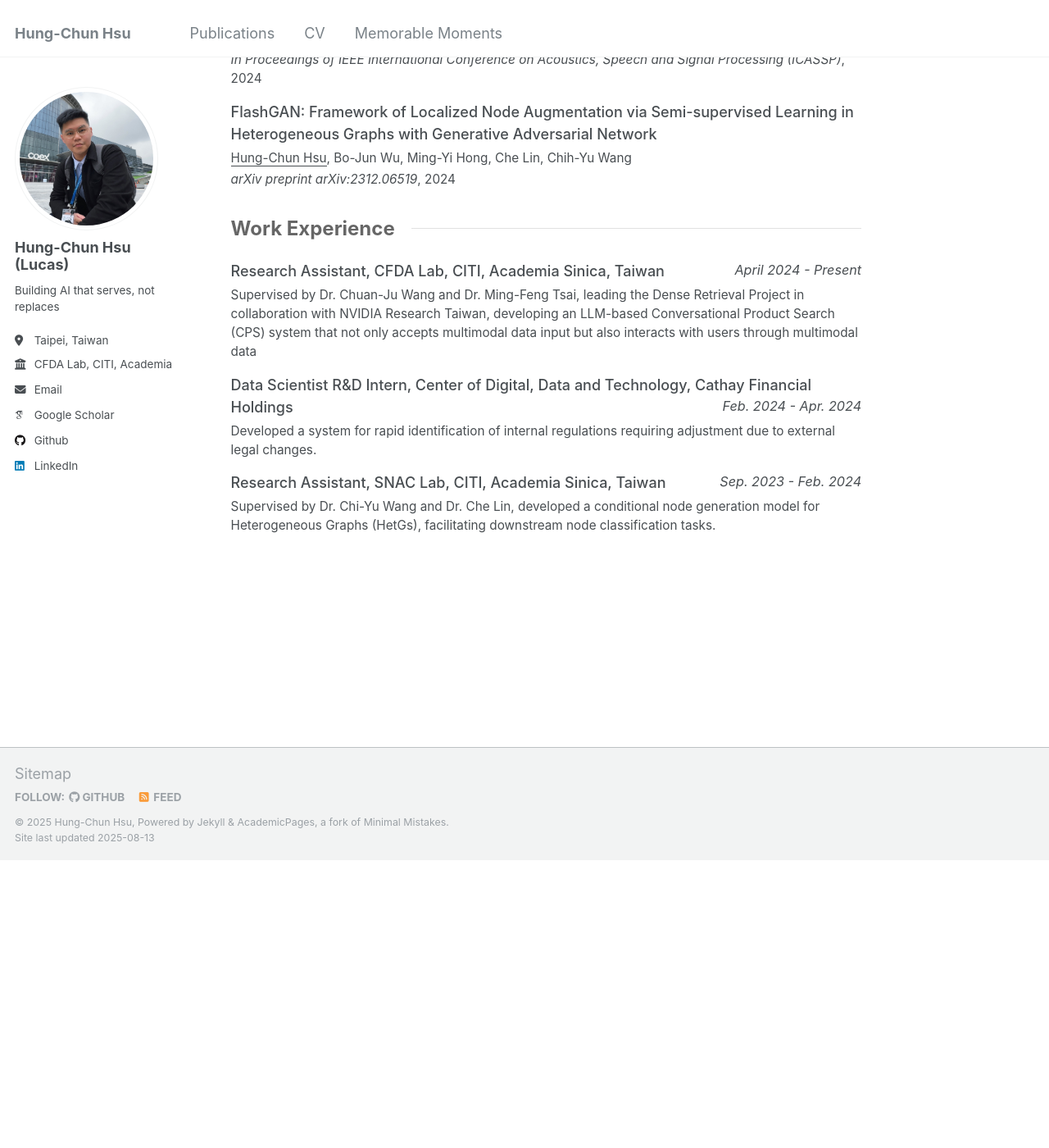
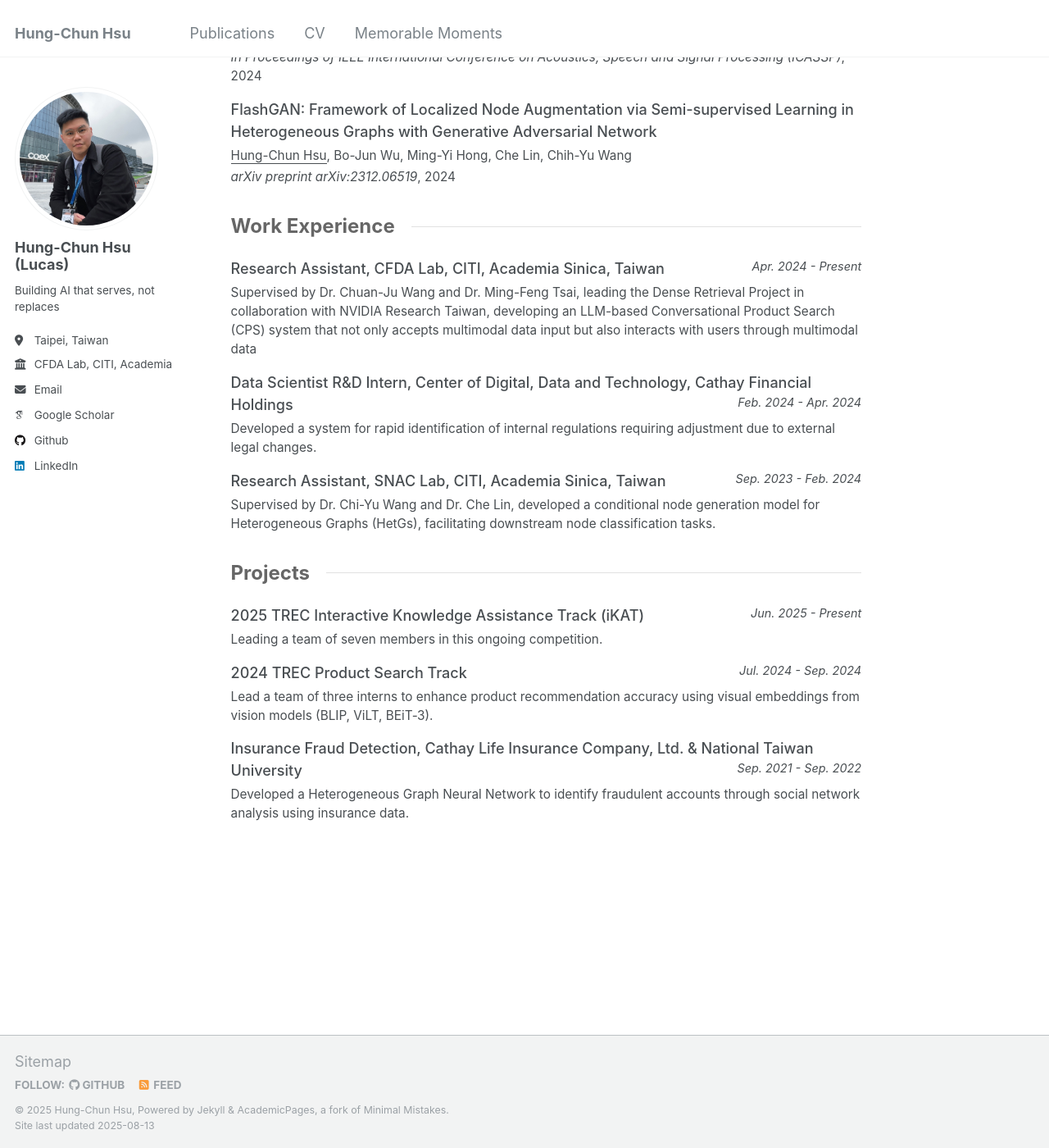
Before and after one commit to lucas-hc-hsu/lucas-hc-hsu.github.io, a Jekyll site: the page built from _pages/cv.md, in a window 1280 px wide and 1400 px high, scrolled down 458 px. Shown: the whole window at 82% size. Built offline with Jekyll 4.4.1, drawn with Linux system fonts in a browser that asks for light colours; some web fonts are replaced; before the commit the page ends 1507 px from its top, so only the background shows below that.

Commit message:
update cv.md

```diff
--- a/_pages/cv.md
+++ b/_pages/cv.md
@@ -27,7 +27,7 @@ Education
   </div>
   <div style="flex: 1; min-width: 250px;">
     <p style="margin-top: 0; margin-bottom: 5px; font-weight: 550;">
-      M.S. in Data Science, National Taiwan University <span style="float: right; font-style: italic; font-size: 0.9em; font-weight: normal;">Sep. 2021 - Aug. 2023</span>
+      M.S. in Data Science, National Taiwan University <span style="float: right; font-style: italic; font-size: 0.8em; font-weight: normal;">Sep. 2021 - Aug. 2023</span>
     </p>
   </div>
 </div>
@@ -38,7 +38,7 @@ Education
   </div>
   <div style="flex: 1; min-width: 250px;">
     <p style="margin-top: 0; margin-bottom: 5px; font-weight: 550;">
-      B.S. in Engineering and System Science, National Tsing Hua University <span style="float: right; font-style: italic; font-size: 0.9em; font-weight: normal;">Sep. 2017 - Jun. 2021</span>
+      B.S. in Engineering and System Science, National Tsing Hua University <span style="float: right; font-style: italic; font-size: 0.8em; font-weight: normal;">Sep. 2017 - Jun. 2021</span>
     </p>
   </div>
 </div>
@@ -97,7 +97,7 @@ Work Experience
 <div style="display: flex; align-items: flex-start; gap: 15px; margin: 15px 0; flex-wrap: wrap;">
   <div style="flex: 1; min-width: 250px;">
     <p style="margin-top: 0; margin-bottom: 5px; font-weight: 550;">
-      Research Assistant, CFDA Lab, CITI, Academia Sinica, Taiwan <span style="float: right; font-style: italic; font-size: 0.9em; font-weight: normal;">April 2024 - Present</span>
+      Research Assistant, CFDA Lab, CITI, Academia Sinica, Taiwan <span style="float: right; font-style: italic; font-size: 0.8em; font-weight: normal;">Apr. 2024 - Present</span>
     </p>
     <p style="font-size: 0.85em; margin-bottom: 0;">Supervised by Dr. Chuan-Ju Wang and Dr. Ming-Feng Tsai, leading the Dense Retrieval Project in collaboration with NVIDIA Research Taiwan, developing an LLM-based Conversational Product Search (CPS) system that not only accepts multimodal data input but also interacts with users through multimodal data</p>
   </div>
@@ -106,7 +106,7 @@ Work Experience
 <div style="display: flex; align-items: flex-start; gap: 15px; margin: 15px 0; flex-wrap: wrap;">
   <div style="flex: 1; min-width: 250px;">
     <p style="margin-top: 0; margin-bottom: 5px; font-weight: 550;">
-      Data Scientist R&D Intern, Center of Digital, Data and Technology, Cathay Financial Holdings <span style="float: right; font-style: italic; font-size: 0.9em; font-weight: normal;">Feb. 2024 - Apr. 2024</span>
+      Data Scientist R&D Intern, Center of Digital, Data and Technology, Cathay Financial Holdings <span style="float: right; font-style: italic; font-size: 0.8em; font-weight: normal;">Feb. 2024 - Apr. 2024</span>
     </p>
     <p style="font-size: 0.85em; margin-bottom: 0;">Developed a system for rapid identification of internal regulations requiring adjustment due to external legal changes.</p>
   </div>
@@ -115,9 +115,48 @@ Work Experience
 <div style="display: flex; align-items: flex-start; gap: 15px; margin: 15px 0; flex-wrap: wrap;">
   <div style="flex: 1; min-width: 250px;">
     <p style="margin-top: 0; margin-bottom: 5px; font-weight: 550;">
-      Research Assistant, SNAC Lab, CITI, Academia Sinica, Taiwan <span style="float: right; font-style: italic; font-size: 0.9em; font-weight: normal;">Sep. 2023 - Feb. 2024</span>
+      Research Assistant, SNAC Lab, CITI, Academia Sinica, Taiwan <span style="float: right; font-style: italic; font-size: 0.8em; font-weight: normal;">Sep. 2023 - Feb. 2024</span>
     </p>
     <p style="font-size: 0.85em; margin-bottom: 0;">Supervised by Dr. Chi-Yu Wang and Dr. Che Lin, developed a conditional node generation model for Heterogeneous Graphs (HetGs), facilitating downstream node classification tasks.</p>
+  </div>
+</div>
+
+<!-- Section Divider -->
+<div style="display: flex; align-items: center; margin: 30px 0 20px 0;">
+  <div style="padding: 0 20px 0 0; font-weight: bold; color: #666; font-size: 24px; background-color: white;">
+    Projects
+  </div>
+  <div style="flex: 1; height: 1px; background-color: #e1e1e1;"></div>
+</div>
+
+{% comment %}
+Projects
+======
+{% endcomment %}
+<div style="display: flex; align-items: flex-start; gap: 15px; margin: 15px 0; flex-wrap: wrap;">
+  <div style="flex: 1; min-width: 250px;">
+    <p style="margin-top: 0; margin-bottom: 5px; font-weight: 550;">
+      2025 TREC Interactive Knowledge Assistance Track (iKAT) <span style="float: right; font-style: italic; font-size: 0.8em; font-weight: normal;">Jun. 2025 - Present</span>
+    </p>
+    <p style="font-size: 0.85em; margin-bottom: 0;">Leading a team of seven members in this ongoing competition.</p>
+  </div>
+</div>
+
+<div style="display: flex; align-items: flex-start; gap: 15px; margin: 15px 0; flex-wrap: wrap;">
+  <div style="flex: 1; min-width: 250px;">
+    <p style="margin-top: 0; margin-bottom: 5px; font-weight: 550;">
+      2024 TREC Product Search Track <span style="float: right; font-style: italic; font-size: 0.8em; font-weight: normal;">Jul. 2024 - Sep. 2024</span>
+    </p>
+    <p style="font-size: 0.85em; margin-bottom: 0;">Lead a team of three interns to enhance product recommendation accuracy using visual embeddings from vision models (BLIP, ViLT, BEiT‐3).</p>
+  </div>
+</div>
+
+<div style="display: flex; align-items: flex-start; gap: 15px; margin: 15px 0; flex-wrap: wrap;">
+  <div style="flex: 1; min-width: 250px;">
+    <p style="margin-top: 0; margin-bottom: 5px; font-weight: 550;">
+      Insurance Fraud Detection, Cathay Life Insurance Company, Ltd. & National Taiwan University <span style="float: right; font-style: italic; font-size: 0.8em; font-weight: normal;">Sep. 2021 - Sep. 2022</span>
+    </p>
+    <p style="font-size: 0.85em; margin-bottom: 0;">Developed a Heterogeneous Graph Neural Network to identify fraudulent accounts through social network analysis using insurance data.</p>
   </div>
 </div>
 
```
